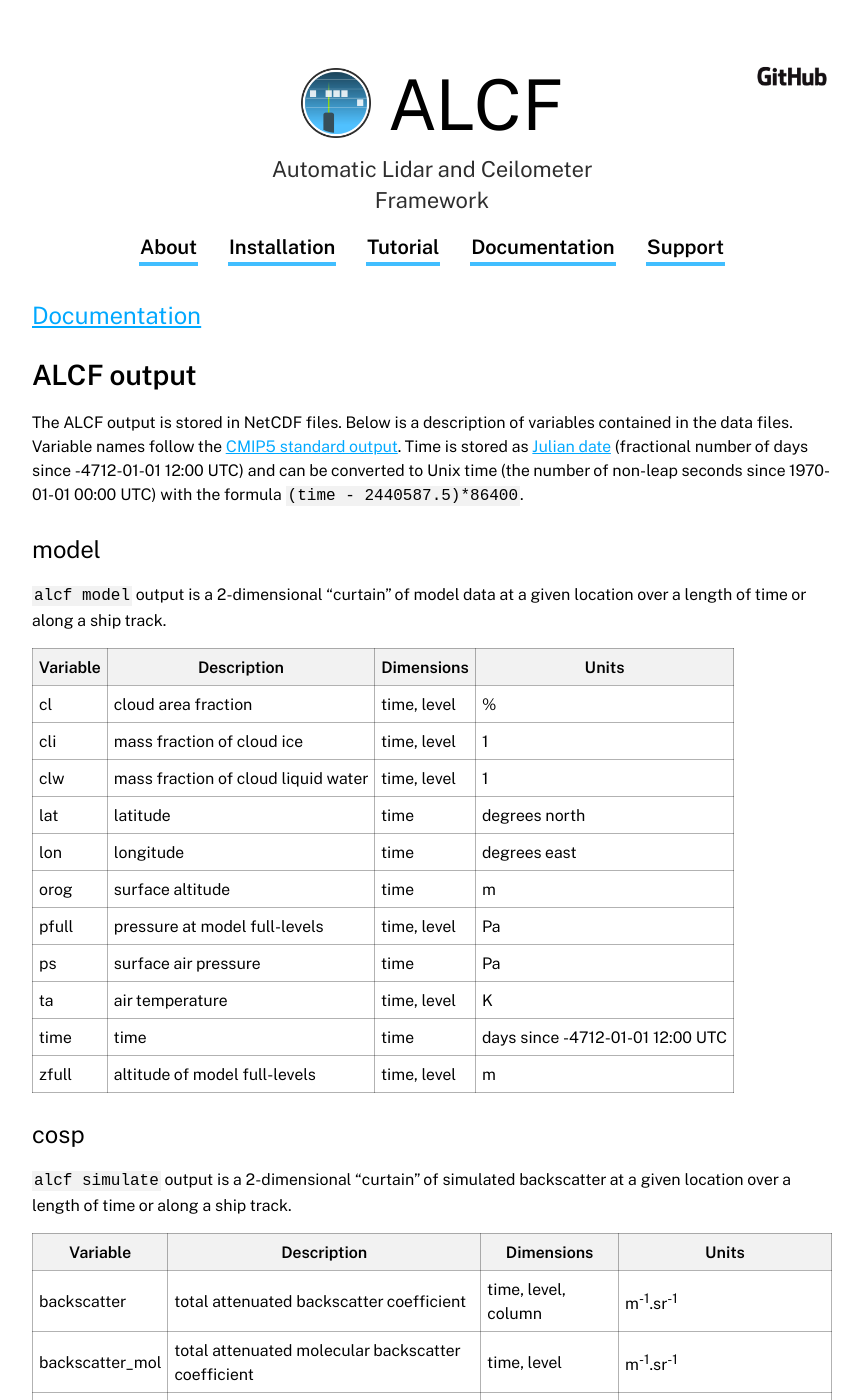
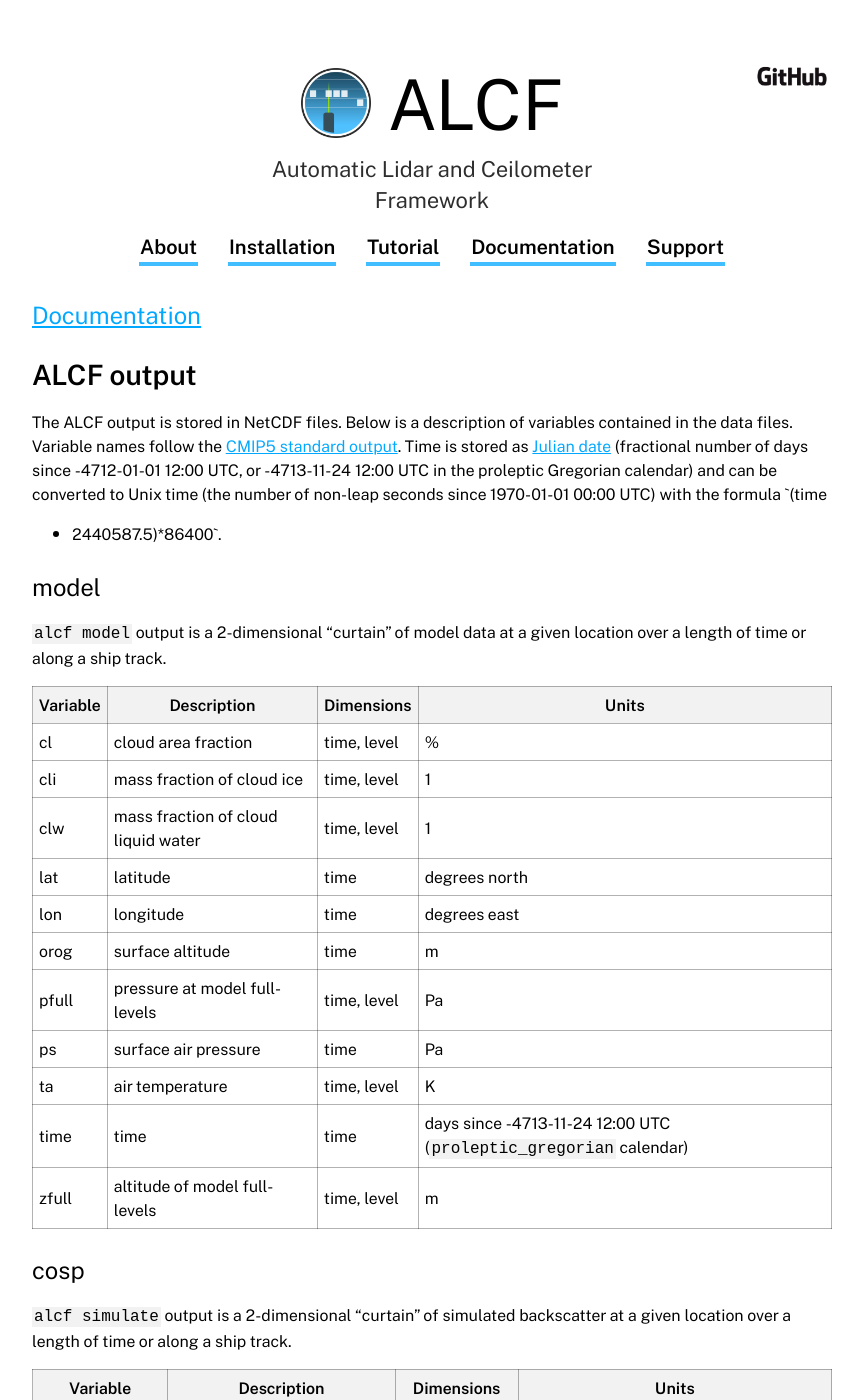
Before and after one commit to alcf-lidar/alcf-lidar.github.io, a Jekyll site: the page built from documentation/alcf_output/index.md, in a window 1280 px wide and 1400 px high. Shown: the whole window, without its empty margins (208-1071 px from the left). Built offline with Jekyll 4.4.1, drawn with Linux system fonts in a browser that asks for light colours; some of the changed text lies outside the part shown.

Commit message:
ALCF output: change of calendar

```diff
--- a/_includes/alcf_output.md
+++ b/_includes/alcf_output.md
@@ -4,9 +4,10 @@ The ALCF output is stored in NetCDF files. Below is a description of variables
 contained in the data files. Variable names follow the
 [CMIP5 standard output](https://pcmdi.llnl.gov/mips/cmip5/docs/standard_output.pdf).
 Time is stored as [Julian date](https://en.wikipedia.org/wiki/Julian_day)
-(fractional number of days since -4712-01-01 12:00 UTC)
-and can be converted to Unix time (the number of non-leap seconds since
-1970-01-01 00:00 UTC) with the formula `(time - 2440587.5)*86400`.
+(fractional number of days since -4712-01-01 12:00 UTC, or -4713-11-24 12:00
+UTC in the proleptic Gregorian calendar) and can be converted to Unix time (the
+number of non-leap seconds since 1970-01-01 00:00 UTC) with the formula `(time
+- 2440587.5)*86400`.
 
 ### model
 
@@ -24,7 +25,7 @@ orog | surface altitude | time | m
 pfull | pressure at model full-levels | time, level | Pa
 ps | surface air pressure | time | Pa
 ta | air temperature | time, level | K
-time | time | time | days since -4712-01-01 12:00 UTC
+time | time | time | days since -4713-11-24 12:00 UTC (`proleptic_gregorian` calendar)
 zfull | altitude of model full-levels | time, level | m
 
 ### cosp
@@ -39,7 +40,7 @@ backscatter_mol | total attenuated molecular backscatter coefficient | time, lev
 lat | latitude | time | degrees north
 lon | longitude | time | degrees east
 pfull | air pressure | time, level | Pa
-time | time | time | days since -4712-01-01 12:00 UTC
+time | time | time | -4713-11-24 12:00 UTC (`proleptic_gregorian` calendar)
 zfull | height above reference ellipsoid | time, level | m
 
 ### lidar
@@ -54,7 +55,7 @@ backscatter_sd | total attenuated volume backscattering coefficient standard dev
 cbh | cloud base height | time | m
 cloud_mask | cloud mask | time, range | 1
 lr | lidar ratio | time | sr
-time | time | time | days since -4712-01-01 12:00 UTC
+time | time | time | days since -4713-11-24 12:00 UTC (`proleptic_gregorian` calendar)
 zfull | altitude of full-levels | time, level | m
 
 ### stats
```
